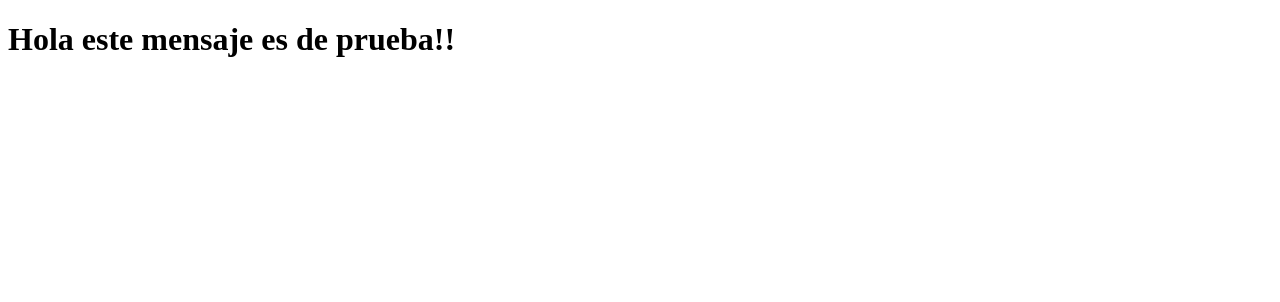
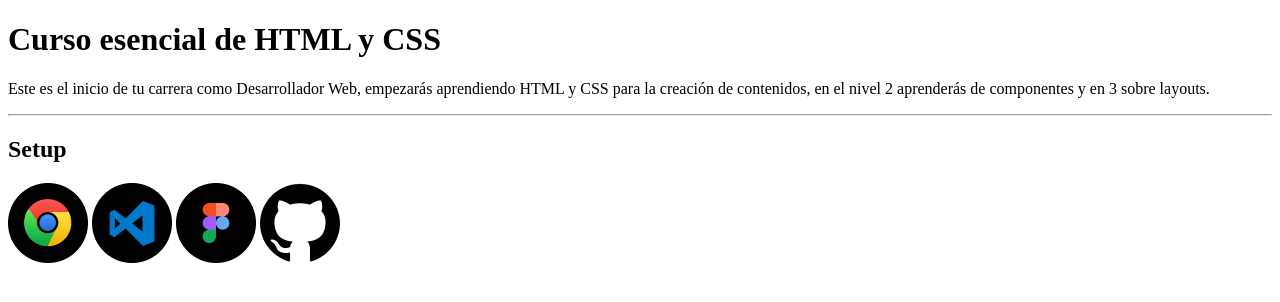
Before and after one commit to DanyGuerra/html-css-esential, a plain HTML site: page index.html in a window 1280 px wide. Drawn offline with Linux system fonts and the light colour scheme.

Commit message:
Agregar imagenes de logos principales

```diff
--- a/index.html
+++ b/index.html
@@ -7,7 +7,20 @@
   </head>
   <body>
     <h1>
-         Hola este mensaje es de prueba!!
+      Curso esencial de HTML y CSS
     </h1>
+    <p>
+      Este es el inicio de tu carrera como Desarrollador Web, empezarás aprendiendo HTML y CSS para la creación de contenidos,
+      en el nivel 2 aprenderás de componentes y en 3 sobre layouts.
+    </p>
+    <hr>
+    <h2>
+      Setup
+    </h2>
+    <img src="images/logo-google-chrome.png" title="Logo de Google Chrome">
+    <img src="images/logo-visual-studio-code.png" title="Logo de Visual Studio Code">
+    <img src="images/logo-figma.png" title="Logo de Figma">
+    <img src="images/logo-github.png" title="Logo de Github">
+
   </body>
 </html>
```
Also changed, not shown: images/logo-figma.png (added), images/logo-github.png (added), images/logo-google-chrome.png (added), images/logo-visual-studio-code.png (added).
